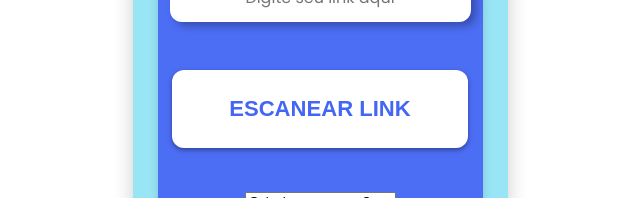
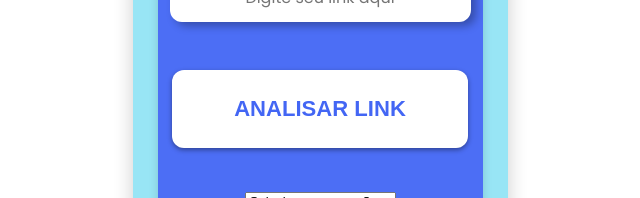
Before and after one commit to AndersonBem/CyberGuard, a React (Vite) app: page /DetectorLink in a window 1280 px wide. Shown: the part 444-642 px from the top of the page, without its empty margins (320-960 px from the left). Built offline with nearby package versions, Linux system fonts and the light colour scheme.

Commit message:
Pequenos ajustes

```diff
--- a/src/pages/DetectorLink/DetectorLink.jsx
+++ b/src/pages/DetectorLink/DetectorLink.jsx
@@ -40,14 +40,14 @@ export default function DetectorLink() {
                 to={opcao === "verdadeiro" ? "/DetectorLinkverdadeiro" : "/DetectorLinkfalso"}
                 className="link-container"
               >
-                ESCANEAR LINK
+                ANALISAR LINK
               </Link>
             ) : (
               <Link
                 className="link-container"
                 to ={''}
               >
-                ESCANEAR LINK
+                ANALISAR LINK
               </Link>
             )}
 
```
